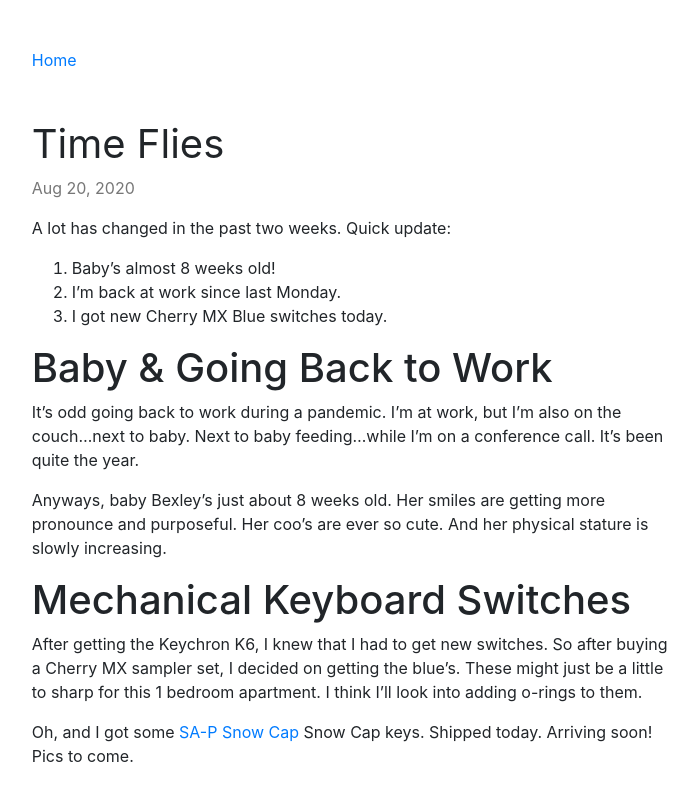
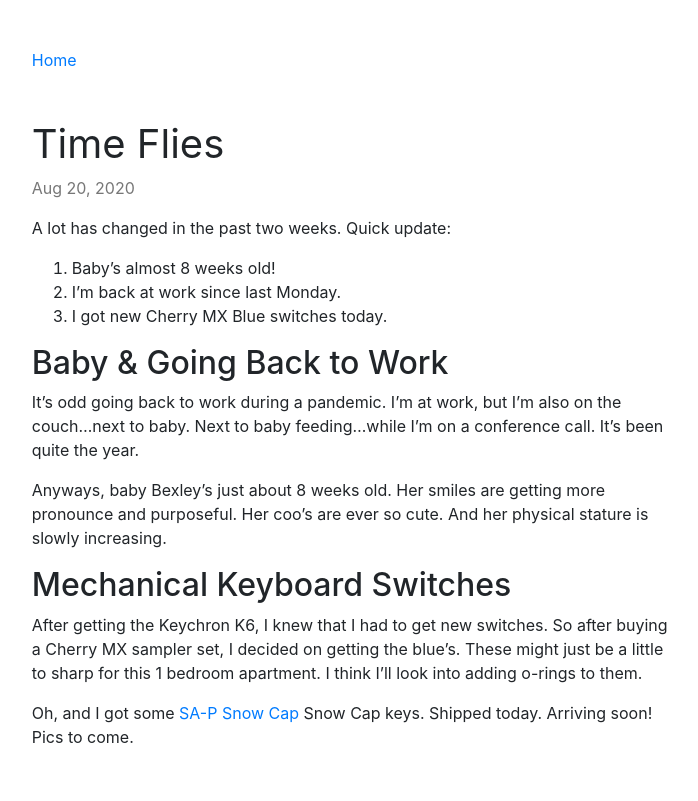
Before and after one commit to JQuizzle/jquizzle.github.io, a Jekyll site: the page built from _posts/2020-08-20-time-flies.md, in a window 1280 px wide. Shown: the top 801 px of the page, without its empty margins (287-985 px from the left). Built offline with Jekyll 4.4.1, drawn with Linux system fonts in a browser that asks for light colours; nearby versions of some CDN libraries.

```diff
--- a/_posts/2020-08-20-time-flies.md
+++ b/_posts/2020-08-20-time-flies.md
@@ -12,13 +12,13 @@ A lot has changed in the past two weeks. Quick update:
 1. I’m back at work since last Monday.
 1. I got new Cherry MX Blue switches today.
 
-# Baby & Going Back to Work
+## Baby & Going Back to Work
 
 It’s odd going back to work during a pandemic. I’m at work, but I’m also on the couch...next to baby. Next to baby feeding...while I’m on a conference call. It’s been quite the year.
 
 Anyways, baby Bexley’s just about 8 weeks old. Her smiles are getting more pronounce and purposeful. Her coo’s are ever so cute. And her physical stature is slowly increasing.
 
-# Mechanical Keyboard Switches
+## Mechanical Keyboard Switches
 
 After getting the Keychron K6, I knew that I had to get new switches. So after buying a Cherry MX sampler set, I decided on getting the blue’s. These might just be a little to sharp for this 1 bedroom apartment. I think I’ll look into adding o-rings to them.
 
```
